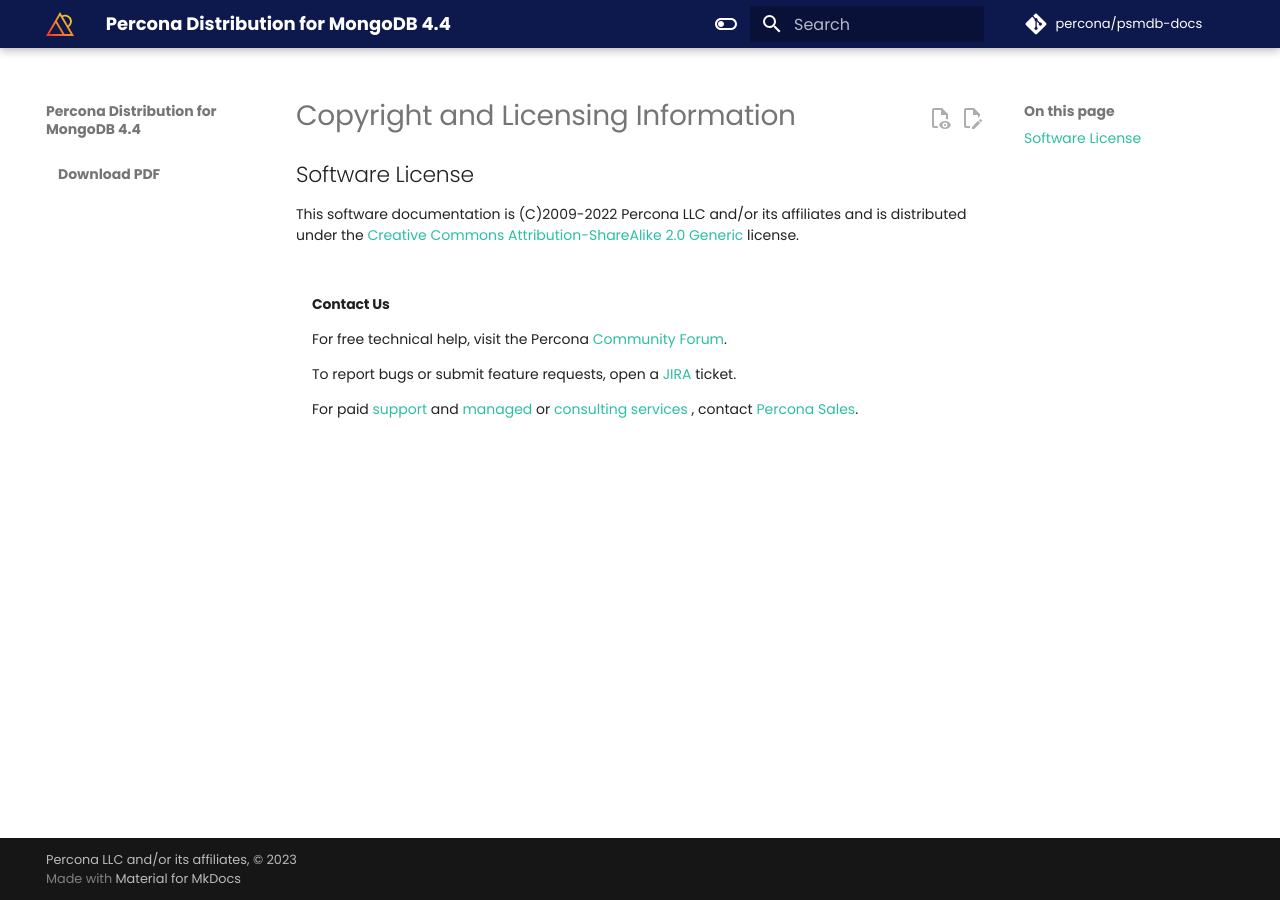
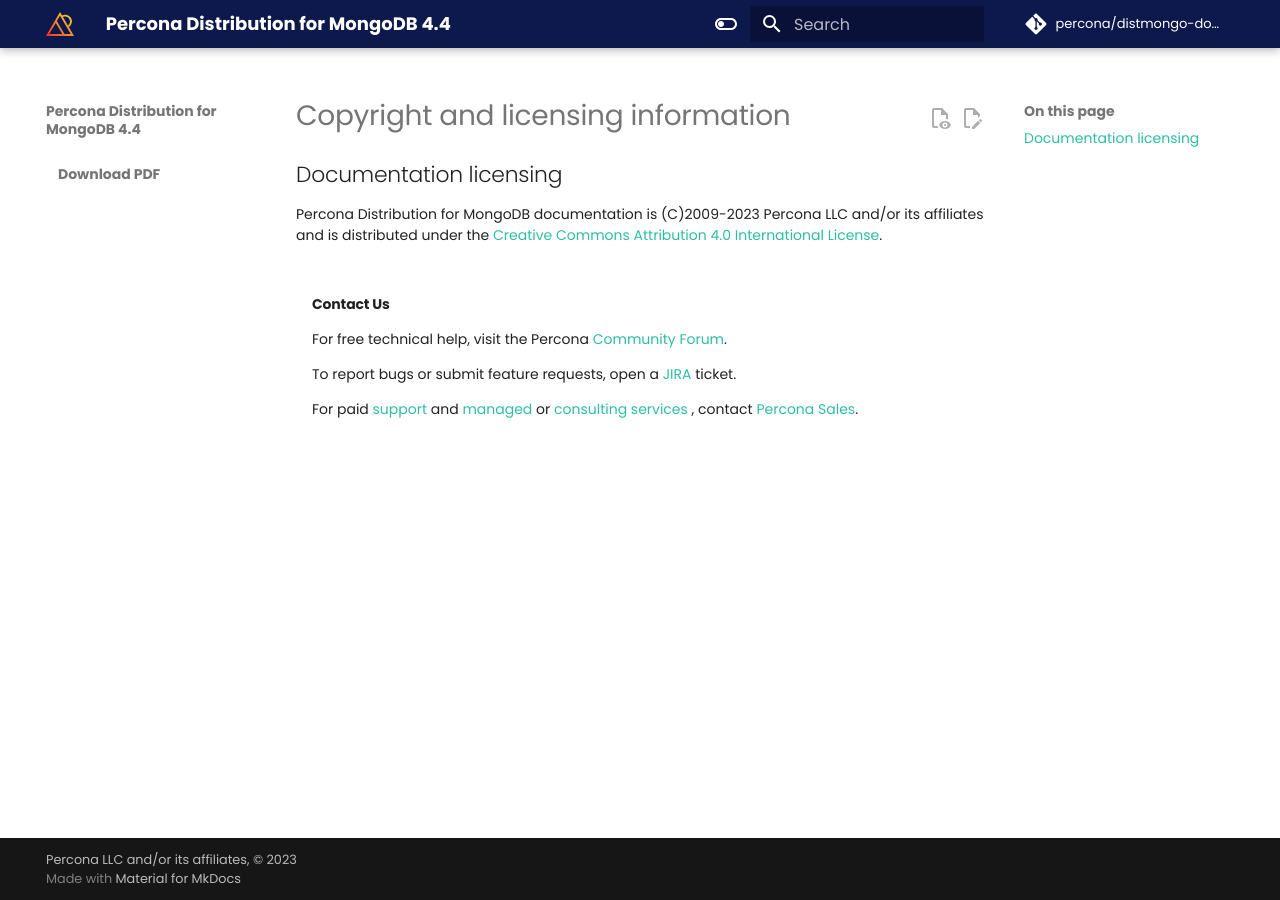
Before and after one commit to percona/distmongo-docs, an MkDocs documentation site: the page built from docs/copyright.md, in a window 1280 px wide. Built offline with MkDocs 1.6.1 and Material for MkDocs 9.7.7, drawn with Linux system fonts in a browser that asks for light colours; nearby versions of some CDN libraries; comment, search, counter and statistics services are not loaded; the version menu is left out.

Commit message:
DOCS-72 Update Trademark Policy, Copyright and Licensing Information (DISTMONGO 4.4) (#168)
modified:   docs/copyright.md
	modified:   docs/trademark-policy.md
	modified:   mkdocs-base.yml

```diff
--- a/docs/copyright.md
+++ b/docs/copyright.md
@@ -1,5 +1,5 @@
-# Copyright and Licensing Information
+# Copyright and licensing information
 
-## Software License
+## Documentation licensing
 
-This software documentation is (C)2009-2022 Percona LLC and/or its affiliates and is distributed under the [Creative Commons Attribution-ShareAlike 2.0 Generic](http://creativecommons.org/licenses/by-sa/2.0/) license.
+Percona Distribution for MongoDB documentation is (C)2009-2023 Percona LLC and/or its affiliates and is distributed under the [Creative Commons Attribution 4.0 International License](https://creativecommons.org/licenses/by/4.0/).
--- a/mkdocs-base.yml
+++ b/mkdocs-base.yml
@@ -5,7 +5,7 @@
 site_author: Percona LLC
 copyright: Percona LLC, &#169; 2023
 
-repo_name: percona/psmdb-docs
+repo_name: percona/distmongo-docs
 repo_url: https://github.com/percona/distmongo-docs
 edit_uri: edit/4.4/docs/
 
@@ -132,7 +132,7 @@
       We use cookies to recognize your repeated visits and preferences, as well
       as to measure the effectiveness of our documentation and whether users
       find what they're searching for. With your consent, you're helping us to
-      make our documentation better.
+      make our documentation better. Read more about <a class="reference external" href="https://www.percona.com/20180524-cookie-policy" target="_blank">Percona Cookie Policy</a>.
 
 
 nav:
```
Also changed, not shown: docs/trademark-policy.md (+1 -1 lines).
